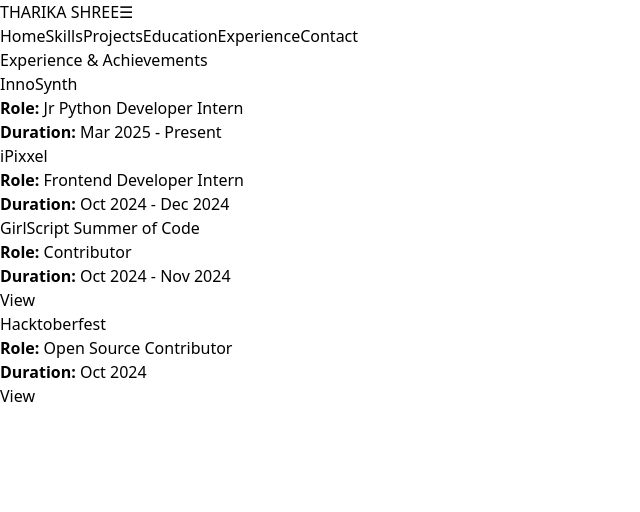
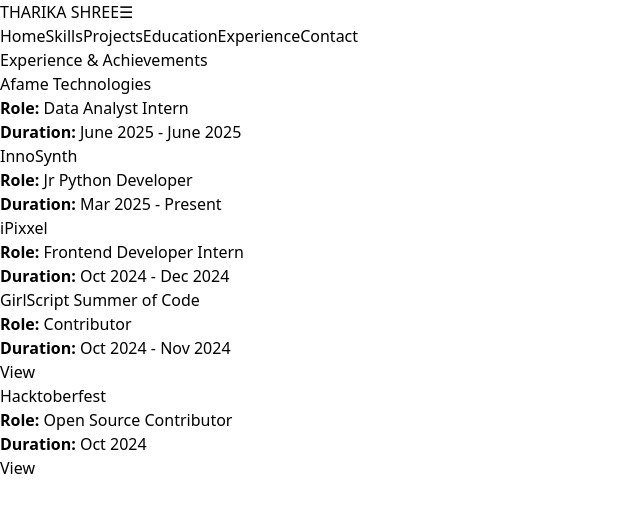
Before and after one commit to tharikashree/Portfolio, a React (Vite) app: page /experience in a window 1280 px wide. Shown: the top 512 px of the page, without its empty margins (0-640 px from the left). Built offline with nearby package versions, Linux system fonts and the light colour scheme.

Commit message:
Updated Experience

```diff
--- a/src/components/Experience.jsx
+++ b/src/components/Experience.jsx
@@ -6,25 +6,30 @@
     const experiences = [
         {
             id: 1,
+            company: 'Afame Technologies',
+            role: 'Data Analyst Intern',
+            duration: 'June 2025 - June 2025',
+        },{
+            id: 2,
             company: 'InnoSynth',
-            role: 'Jr Python Developer Intern',
+            role: 'Jr Python Developer',
             duration: 'Mar 2025 - Present',
         },
         {
-            id: 2,
+            id: 3,
             company: 'iPixxel',
             role: 'Frontend Developer Intern',
             duration: 'Oct 2024 - Dec 2024',
         },
         {
-            id: 3,
+            id: 4,
             company: 'GirlScript Summer of Code',
             role: 'Contributor',
             proof: 'https://www.linkedin.com/posts/tharika-shree-r_opensource-gssoc-apidevelopment-activity-7265340689251471360-3QhX',
             duration: 'Oct 2024 - Nov 2024',
         },
         {
-            id: 4,
+            id: 5,
             company: 'Hacktoberfest',
             role: 'Open Source Contributor',
             proof: 'https://holopin.me/tharikashree',
--- a/src/components/Socials.jsx
+++ b/src/components/Socials.jsx
@@ -18,7 +18,8 @@
     , { id: 4,
         href: "https://www.instagram.com/tharika_shree_r/profilecard/?igsh=MWIxcWdhY3cwOWExdA==",
         components: <FaInstagram />
-    },{     id: 5,
+    },
+    {     id: 5,
         href: "https://www.cloudskillsboost.google/public_profiles/ccb77551-73a0-4052-8176-0a61a553df4c",
         components: <SiGooglecloud />
     }
```
